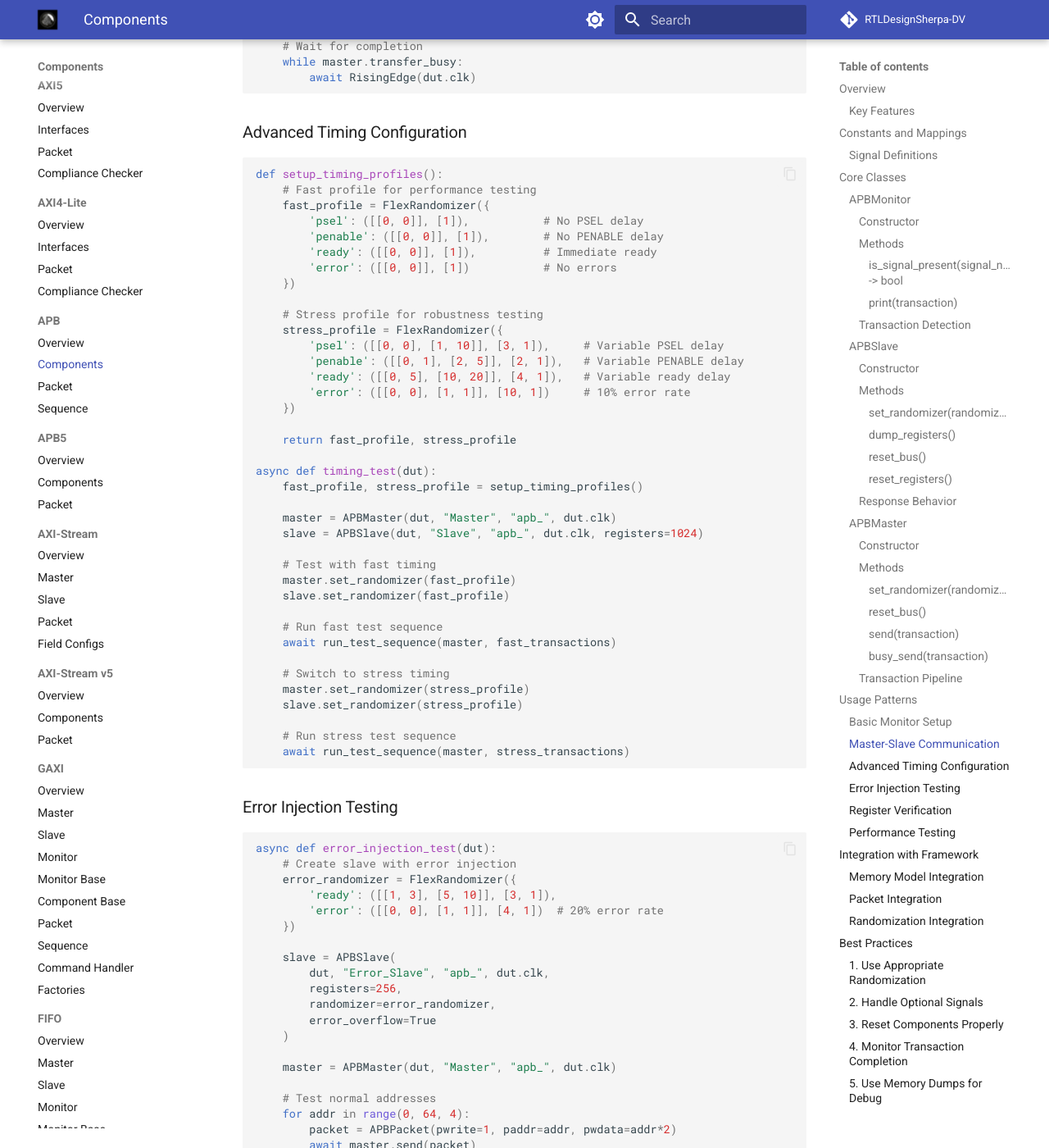
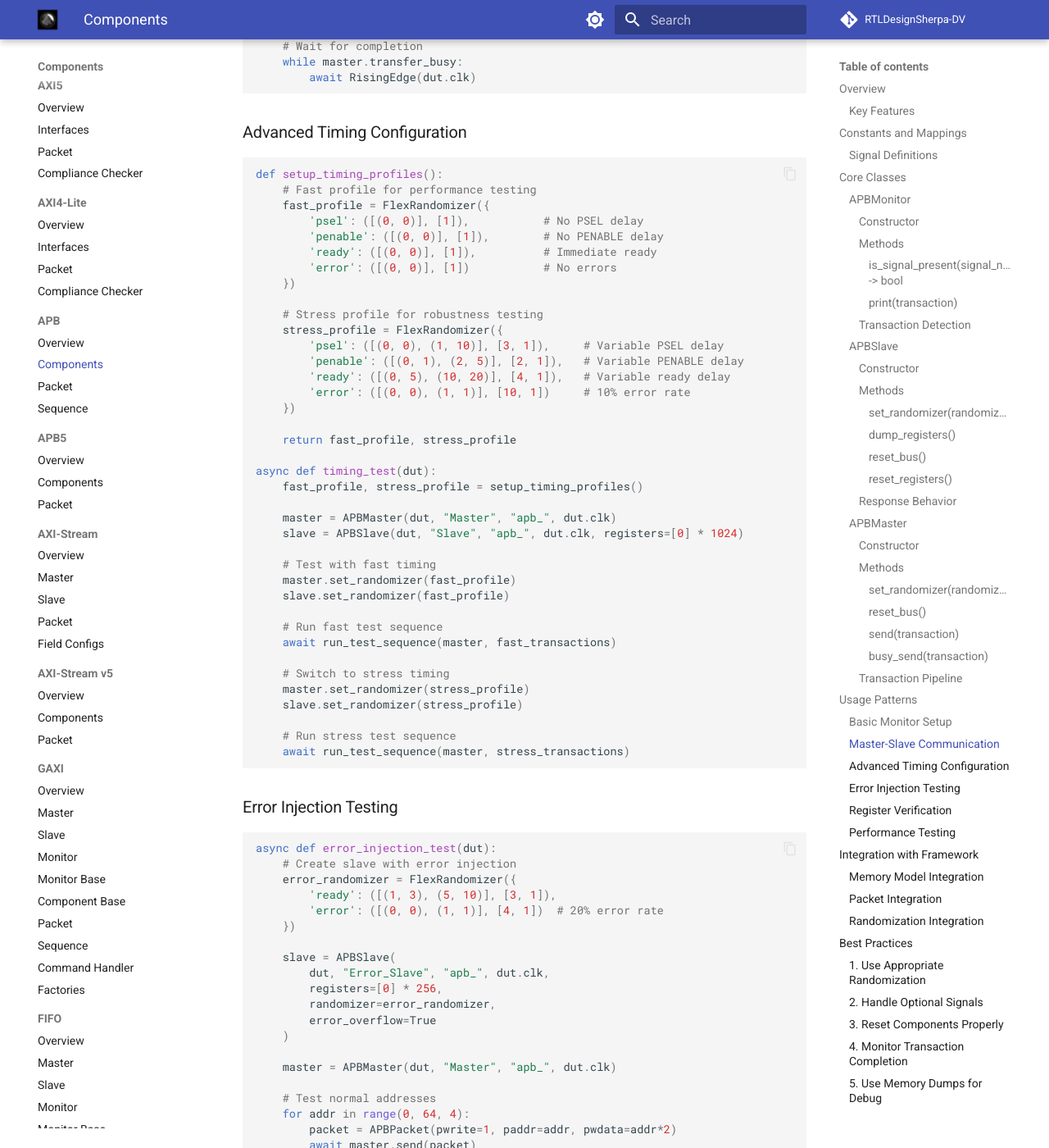
Before and after one commit to sean-galloway/RTLDesignSherpa-DV, an MkDocs documentation site: the page built from docs/components/apb/components_apb_apb_components.md, in a window 1280 px wide and 1400 px high, scrolled down 6502 px. Shown: the whole window at 82% size. Built offline with MkDocs 1.6.1 and Material for MkDocs 9.7.7, drawn with Linux system fonts in a browser that asks for light colours; comment, search, counter and statistics services are not loaded; some of the changed text lies outside the part shown.

Commit message:
fix(apb): repair create_apb_components, remove dead handler branch, doc drift
create_apb_components() called create_apb_monitor without the prefix arg, so
clock landed in the prefix slot and every call raised TypeError; it also
referenced create_apb_command_handler, which does not exist in this package
(NameError on any DUT with o_cmd_valid) — branch removed, command_handler key
stays None for a stable return shape.

Docs: every package-level import example was broken (apb/__init__.py is
empty) — switched to module imports; all FlexRandomizer examples used list
bins the validator rejects (now tuples); removed an overview section
documenting three nonexistent register-map functions; APBSlave examples
passed int registers (constructor needs a list); APB5 signature drift
(signals/randomizer params, FallingEdge polling, _recvQ), and the
set_wakeup docstring said master-driven for a slave-driven signal.
44 APB unit tests green.

````diff
--- a/docs/components/apb/components_apb_apb_components.md
+++ b/docs/components/apb/components_apb_apb_components.md
@@ -174,8 +174,8 @@
 
 ```python
 new_randomizer = FlexRandomizer({
-    'ready': ([[0, 2], [5, 10]], [8, 1]),
-    'error': ([[0, 0], [1, 1]], [20, 1])
+    'ready': ([(0, 2), (5, 10)], [8, 1]),
+    'error': ([(0, 0), (1, 1)], [20, 1])
 })
 slave.set_randomizer(new_randomizer)
 ```
@@ -248,8 +248,8 @@
 
 ```python
 timing_randomizer = FlexRandomizer({
-    'psel': ([[0, 0], [1, 5]], [6, 1]),      # Mostly immediate PSEL
-    'penable': ([[0, 0], [1, 2]], [4, 1])    # Minimal PENABLE delay
+    'psel': ([(0, 0), (1, 5)], [6, 1]),      # Mostly immediate PSEL
+    'penable': ([(0, 0), (1, 2)], [4, 1])    # Minimal PENABLE delay
 })
 master.set_randomizer(timing_randomizer)
 ```
@@ -323,7 +323,7 @@
 async def master_slave_test(dut):
     # Create master and slave
     master = APBMaster(dut, "Master", "m_apb_", dut.clk)
-    slave = APBSlave(dut, "Slave", "s_apb_", dut.clk, registers=256)
+    slave = APBSlave(dut, "Slave", "s_apb_", dut.clk, registers=[0] * 256)
 
     # Reset both components
     await master.reset_bus()
@@ -356,18 +356,18 @@
 def setup_timing_profiles():
     # Fast profile for performance testing
     fast_profile = FlexRandomizer({
-        'psel': ([[0, 0]], [1]),           # No PSEL delay
-        'penable': ([[0, 0]], [1]),        # No PENABLE delay
-        'ready': ([[0, 0]], [1]),          # Immediate ready
-        'error': ([[0, 0]], [1])           # No errors
+        'psel': ([(0, 0)], [1]),           # No PSEL delay
+        'penable': ([(0, 0)], [1]),        # No PENABLE delay
+        'ready': ([(0, 0)], [1]),          # Immediate ready
+        'error': ([(0, 0)], [1])           # No errors
     })
 
     # Stress profile for robustness testing
     stress_profile = FlexRandomizer({
-        'psel': ([[0, 0], [1, 10]], [3, 1]),     # Variable PSEL delay
-        'penable': ([[0, 1], [2, 5]], [2, 1]),   # Variable PENABLE delay
-        'ready': ([[0, 5], [10, 20]], [4, 1]),   # Variable ready delay
-        'error': ([[0, 0], [1, 1]], [10, 1])     # 10% error rate
+        'psel': ([(0, 0), (1, 10)], [3, 1]),     # Variable PSEL delay
+        'penable': ([(0, 1), (2, 5)], [2, 1]),   # Variable PENABLE delay
+        'ready': ([(0, 5), (10, 20)], [4, 1]),   # Variable ready delay
+        'error': ([(0, 0), (1, 1)], [10, 1])     # 10% error rate
     })
 
     return fast_profile, stress_profile
@@ -376,7 +376,7 @@
     fast_profile, stress_profile = setup_timing_profiles()
 
     master = APBMaster(dut, "Master", "apb_", dut.clk)
-    slave = APBSlave(dut, "Slave", "apb_", dut.clk, registers=1024)
+    slave = APBSlave(dut, "Slave", "apb_", dut.clk, registers=[0] * 1024)
 
     # Test with fast timing
     master.set_randomizer(fast_profile)
@@ -399,13 +399,13 @@
 async def error_injection_test(dut):
     # Create slave with error injection
     error_randomizer = FlexRandomizer({
-        'ready': ([[1, 3], [5, 10]], [3, 1]),
-        'error': ([[0, 0], [1, 1]], [4, 1])  # 20% error rate
+        'ready': ([(1, 3), (5, 10)], [3, 1]),
+        'error': ([(0, 0), (1, 1)], [4, 1])  # 20% error rate
     })
 
     slave = APBSlave(
         dut, "Error_Slave", "apb_", dut.clk,
-        registers=256,
+        registers=[0] * 256,
         randomizer=error_randomizer,
         error_overflow=True
     )
@@ -427,7 +427,7 @@
 
 ```python
 async def register_verification(dut):
-    slave = APBSlave(dut, "Register_Slave", "apb_", dut.clk, registers=1024)
+    slave = APBSlave(dut, "Register_Slave", "apb_", dut.clk, registers=[0] * 1024)
     master = APBMaster(dut, "Master", "apb_", dut.clk)
 
     # Test register read/write
@@ -455,14 +455,14 @@
 async def performance_test(dut):
     # Configure for maximum performance
     fast_randomizer = FlexRandomizer({
-        'psel': ([[0, 0]], [1]),
-        'penable': ([[0, 0]], [1]),
-        'ready': ([[0, 0]], [1]),
-        'error': ([[0, 0]], [1])
+        'psel': ([(0, 0)], [1]),
+        'penable': ([(0, 0)], [1]),
+        'ready': ([(0, 0)], [1]),
+        'error': ([(0, 0)], [1])
     })
 
     master = APBMaster(dut, "Perf_Master", "apb_", dut.clk, randomizer=fast_randomizer)
-    slave = APBSlave(dut, "Perf_Slave", "apb_", dut.clk, registers=1024, randomizer=fast_randomizer)
+    slave = APBSlave(dut, "Perf_Slave", "apb_", dut.clk, registers=[0] * 1024, randomizer=fast_randomizer)
 
     # Measure transaction throughput
     start_time = get_sim_time('ns')
@@ -524,16 +524,16 @@
 ```python
 # Development/debug: minimal delays
 debug_randomizer = FlexRandomizer({
-    'psel': ([[0, 0]], [1]),
-    'penable': ([[0, 0]], [1]),
-    'ready': ([[0, 1]], [1])
+    'psel': ([(0, 0)], [1]),
+    'penable': ([(0, 0)], [1]),
+    'ready': ([(0, 1)], [1])
 })
 
 # Stress testing: variable delays
 stress_randomizer = FlexRandomizer({
-    'psel': ([[0, 0], [1, 10]], [7, 1]),
-    'penable': ([[0, 1], [2, 5]], [3, 1]),
-    'ready': ([[0, 5], [10, 25]], [5, 1])
+    'psel': ([(0, 0), (1, 10)], [7, 1]),
+    'penable': ([(0, 1), (2, 5)], [3, 1]),
+    'ready': ([(0, 5), (10, 25)], [5, 1])
 })
 ```
 
````
Also changed, not shown: docs/components/apb/components_apb_apb_packet.md (+5 -3 lines), docs/components/apb/components_apb_apb_sequence.md (+2 -1 lines), docs/components/apb/components_apb_overview.md (+19 -15 lines), docs/components/apb5/components_apb5_components.md (+9 -5 lines), docs/components/apb5/components_apb5_packet.md (+3 -1 lines), 2 other files.
